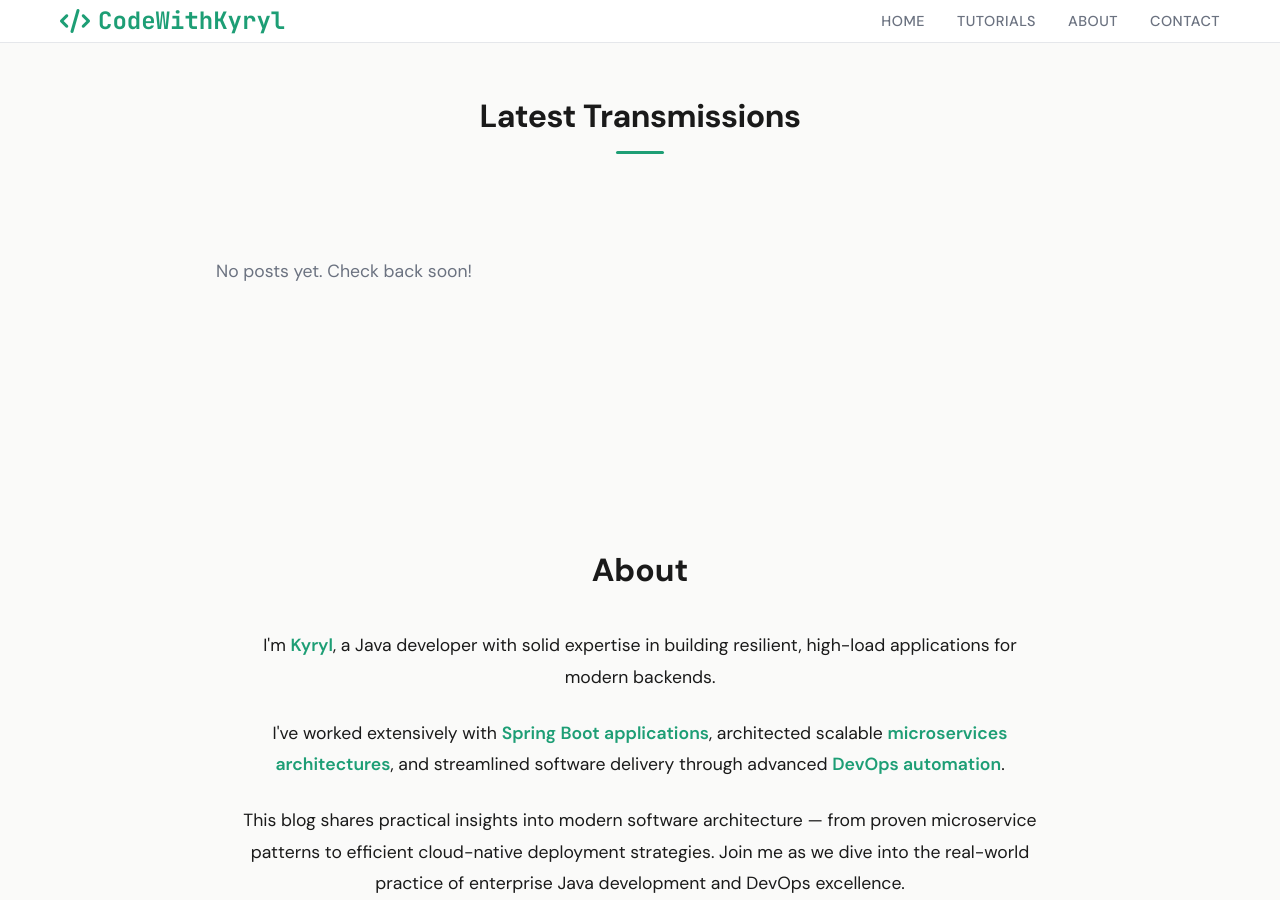
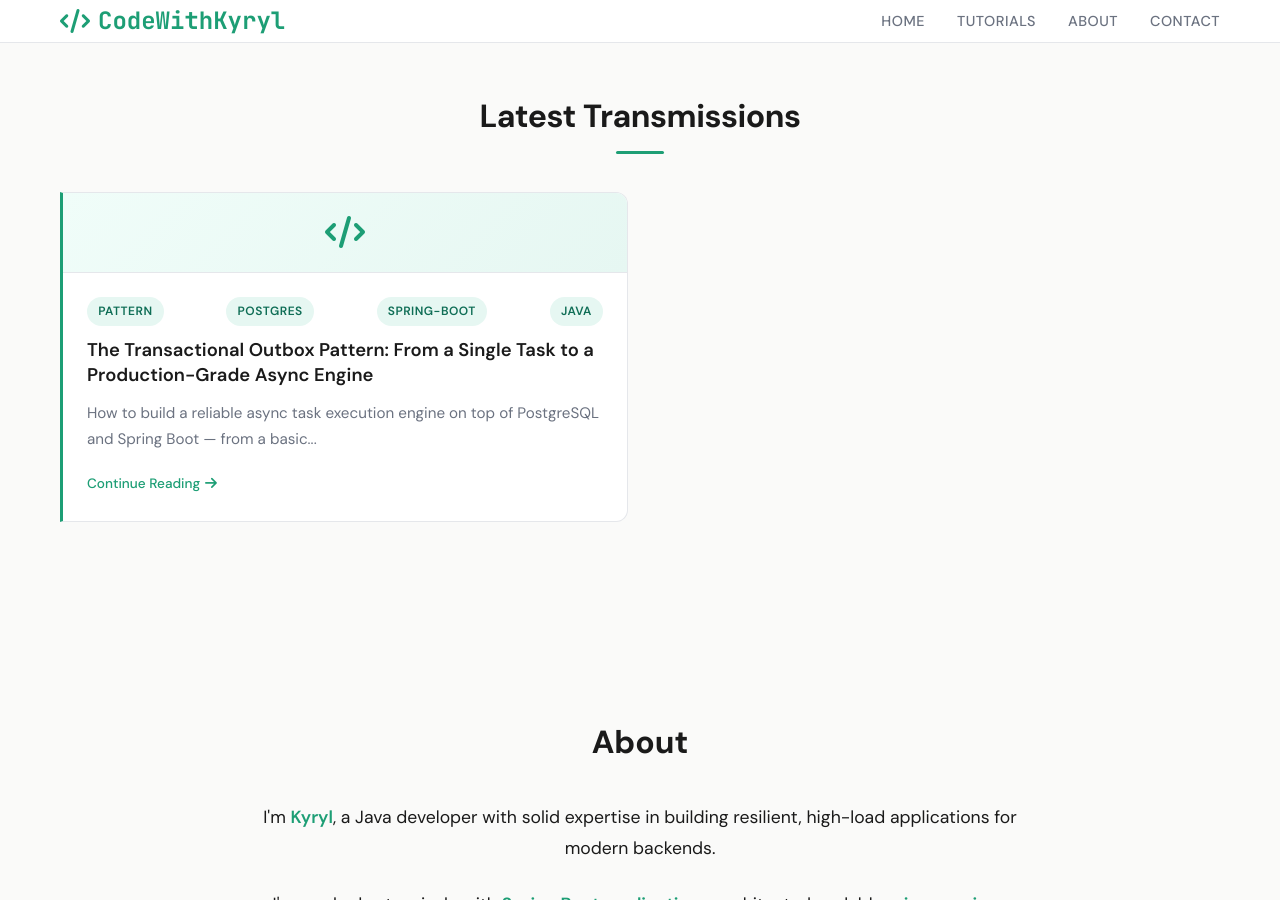
Before and after one commit to javaAndScriptDeveloper/codeWithKyryl, a Jekyll site: the page built from index.md, in a window 1280 px wide and 900 px high, scrolled down 474 px. Built offline with Jekyll 4.4.1, drawn with Linux system fonts in a browser that asks for light colours.

Commit message:
Fix article visibility

```diff
--- a/_layouts/home.html
+++ b/_layouts/home.html
@@ -17,7 +17,7 @@ css:
     <div class="container">
         <h2 class="section-title">Latest Transmissions</h2>
         <div class="posts-grid">
-            {% assign limited_posts = site.posts | sort: "date" | reverse | limit: 5 %}
+            {% assign limited_posts = site.articles | sort: "date" | reverse | limit: 5 %}
             {% if limited_posts.size > 0 %}
             {% for post in limited_posts %}
             <article class="post-card">
```
